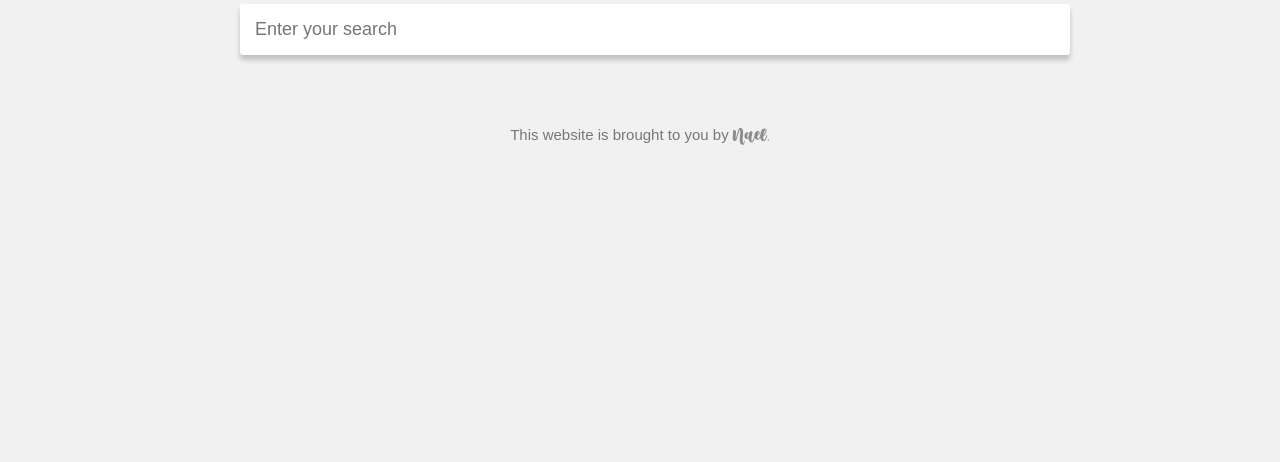
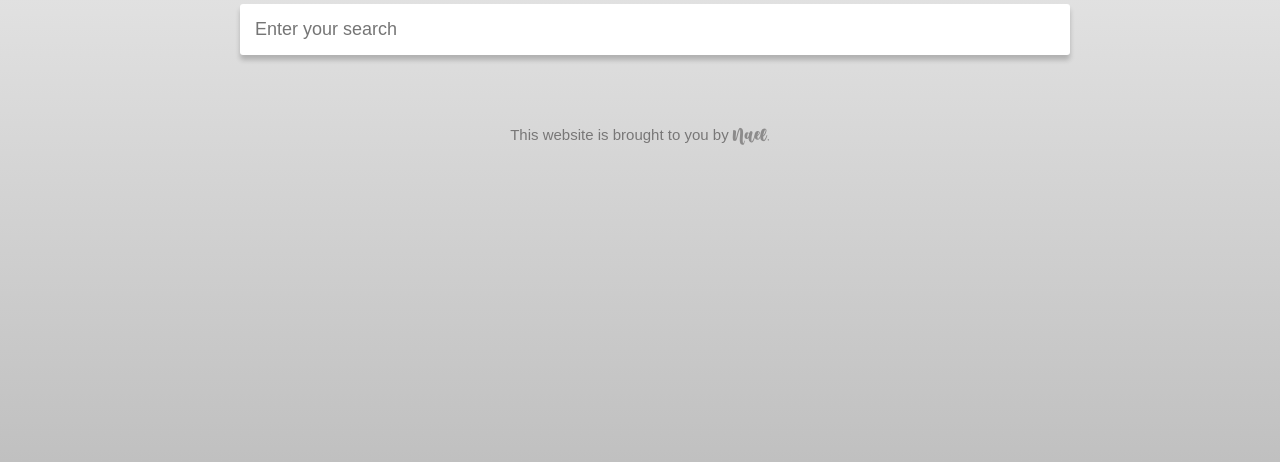
Before and after one commit to NaelJL/Wiki_Api, a plain HTML site: page index.html in a window 1280 px wide. Shown: the part 424-886 px from the top of the page. Drawn offline with Linux system fonts and the light colour scheme.

Commit message:
background

```diff
--- a/style.css
+++ b/style.css
@@ -11,7 +11,7 @@
 }
 body {
   min-height: 100vh;
-  background: #f1f1f1;
+  background-image: linear-gradient(white, silver);
   font-family: Arial, Helvetica, sans-serif;
   padding: clamp(20px, 5vw, 50px) 20px 20px;
 }
```
